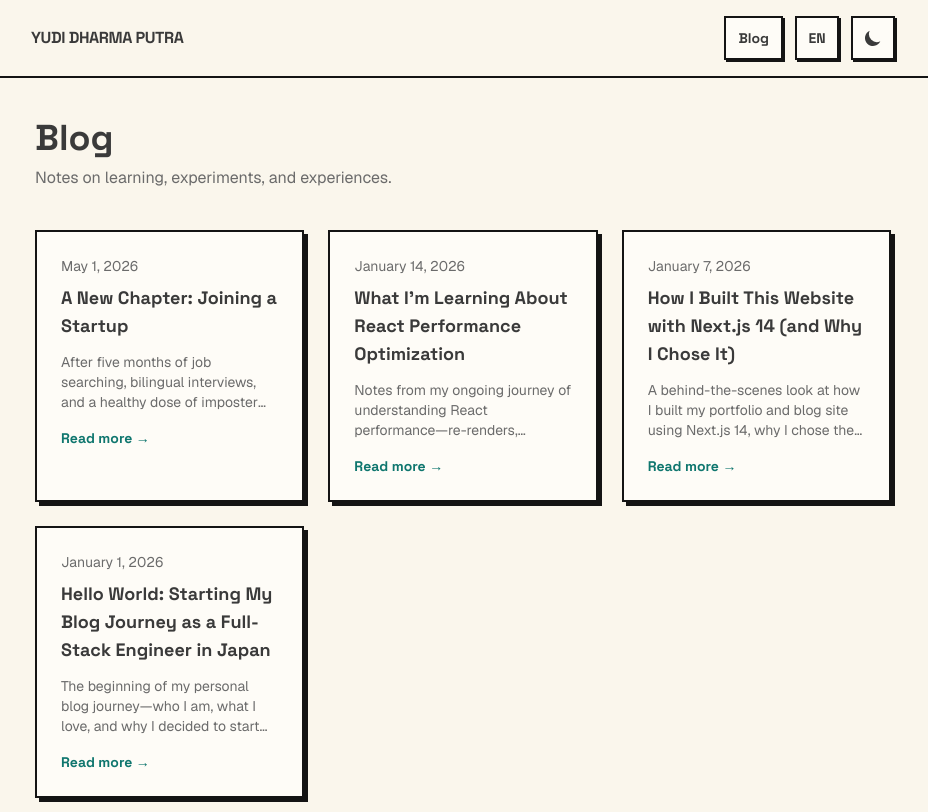
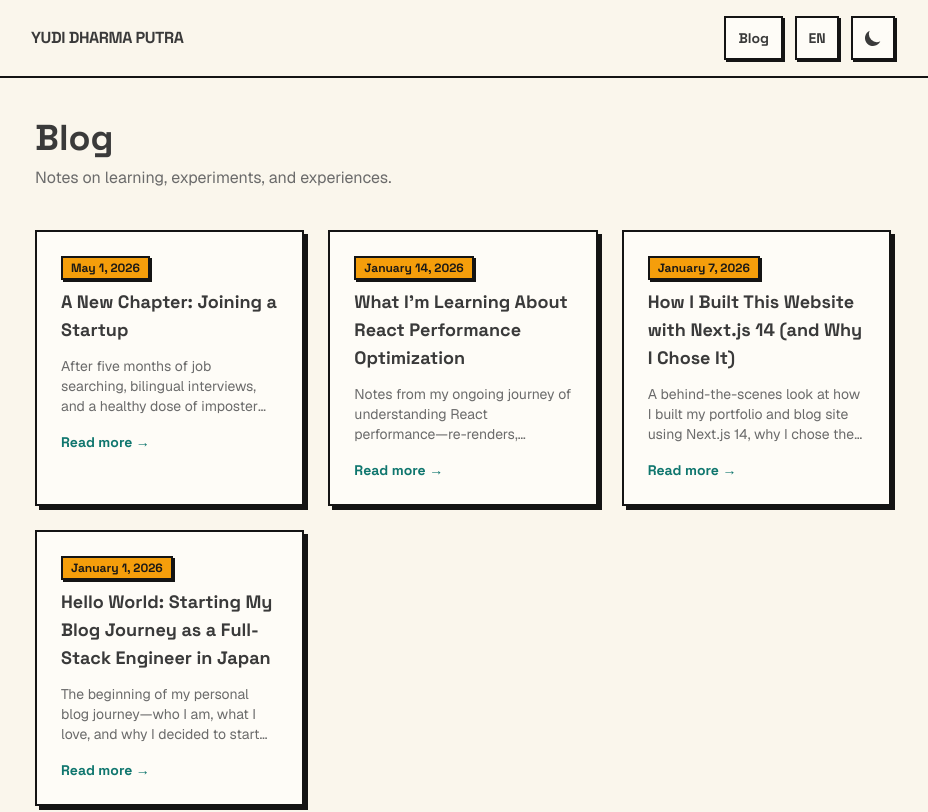
Before and after one commit to cokyudi/yudi-simple-portfolio, a Next.js app: page /blog in a window 1280 px wide. Shown: the top 812 px of the page, without its empty margins (177-1105 px from the left). Built offline with nearby package versions, Linux system fonts and the light colour scheme.

Commit message:
Amber date

```diff
--- a/app/blog/[slug]/page.tsx
+++ b/app/blog/[slug]/page.tsx
@@ -81,7 +81,7 @@ export default async function BlogPostPage({
       </h1>
 
       <p className='mt-3'>
-        <Badge>
+        <Badge variant='highlight'>
           {new Date(post.frontMatter.date).toLocaleDateString(locale, dateOptions)}
         </Badge>
       </p>
--- a/components/BlogCard.tsx
+++ b/components/BlogCard.tsx
@@ -3,6 +3,7 @@
 import Link from 'next/link';
 import { i18n } from '@/constants/i18n';
 import { BlogPostMeta } from '@/lib/posts';
+import Badge from '@/components/ui/Badge';
 
 type BlogCardProps = BlogPostMeta & {
   lang: 'en' | 'ja';
@@ -38,9 +39,9 @@ export default function BlogCard({
           group-active:translate-x-0.5 group-active:translate-y-0.5 group-active:shadow-none
         '
       >
-        <time dateTime={date} className='text-sm text-muted'>
-          {formatted}
-        </time>
+        <Badge variant='highlight' className='self-start'>
+          <time dateTime={date}>{formatted}</time>
+        </Badge>
 
         <h2 className='mt-2 text-lg font-display font-bold text-fg group-hover:text-accent transition-colors'>
           {title}
```
